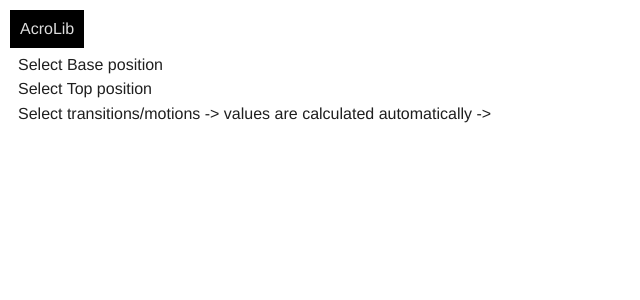
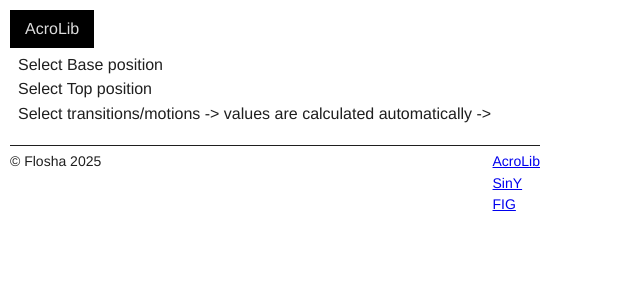
Before and after one commit to floshin/acrolib, a Jekyll site: the page built from interactive-tarrifsheet-element-difficulty-calculation.md, in a window 1280 px wide. Shown: the top 300 px of the page, without its empty margins (0-640 px from the left). Built offline with Jekyll 4.4.1, drawn with Linux system fonts in a browser that asks for light colours; our own code applies the rules of GitHub Pages for plain Markdown files.

Commit message:
Update default.html

```diff
--- a/_layouts/default.html
+++ b/_layouts/default.html
@@ -3,6 +3,7 @@
     <head>
         <meta charset="utf-8" />
         <meta name="viewport" content="width=device-width,initial-scale=1">
+        <meta name="color-scheme">
         <title>{{site.title}} | {{page.title}}</title>
         <!--<link rel="icon" type="image/x-icon" href="---.ico" />-->
     </head>
@@ -16,10 +17,21 @@
     <body>
 
       <main>
-          {{ content }}
+        {{ content }}
       </main>
 
     </body>
+
+    <footer>
+      <p>
+        © Flosha 2025
+      </p>
+      <ul>
+        <li><a href="/">AcroLib</a></li>
+        <li><a href="https://siny.online">SinY</a></li>
+        <li><a href="https://www.gymnastics.sport/site/discipline.php?disc=10">FIG</a></li>
+      </ul>
+    </footer>
 </html>
 
 <style>
@@ -43,7 +55,7 @@ header {
   display: inline-block;
   background: light-dark(black, white);
   color: light-dark(var(--light), black);
-  padding: 10px;
+  padding: 10px 15px;
 }
     header a {
       color: inherit;
@@ -99,4 +111,14 @@ a:visited {
 /* a:focus */
 /* Add a:focus styling for selecting links via tab */
 
+footer {
+  display: flex;
+  border-top: 1px solid;
+  justify-content: space-between;
+  font-size: 14px;
+}
+   footer ul {
+     gap: 20px;
+   }
+
 </style>
```
